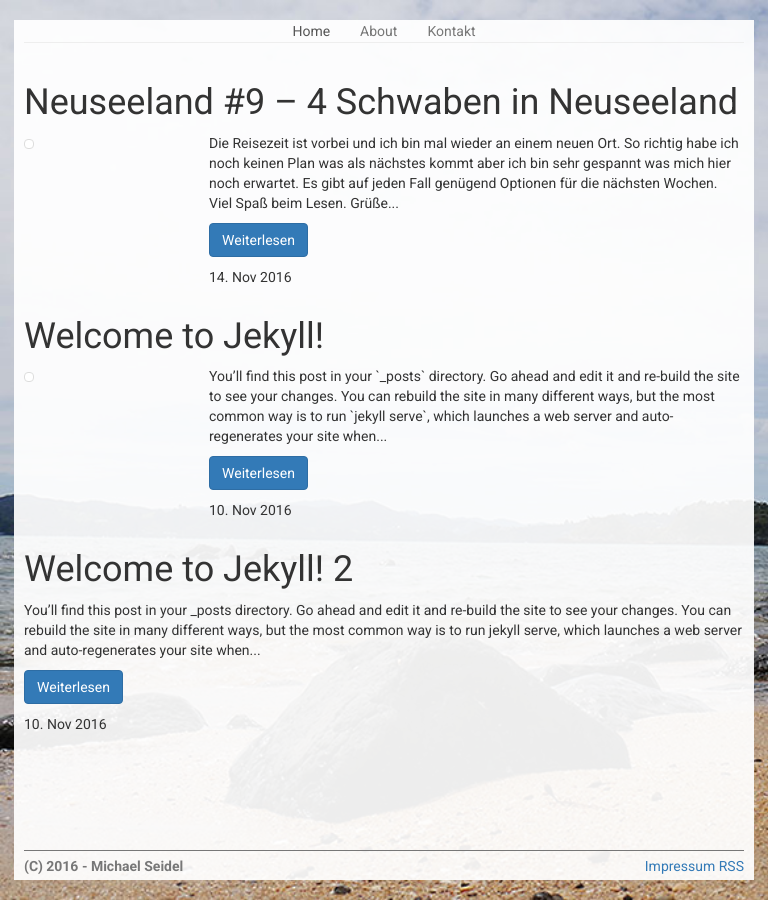
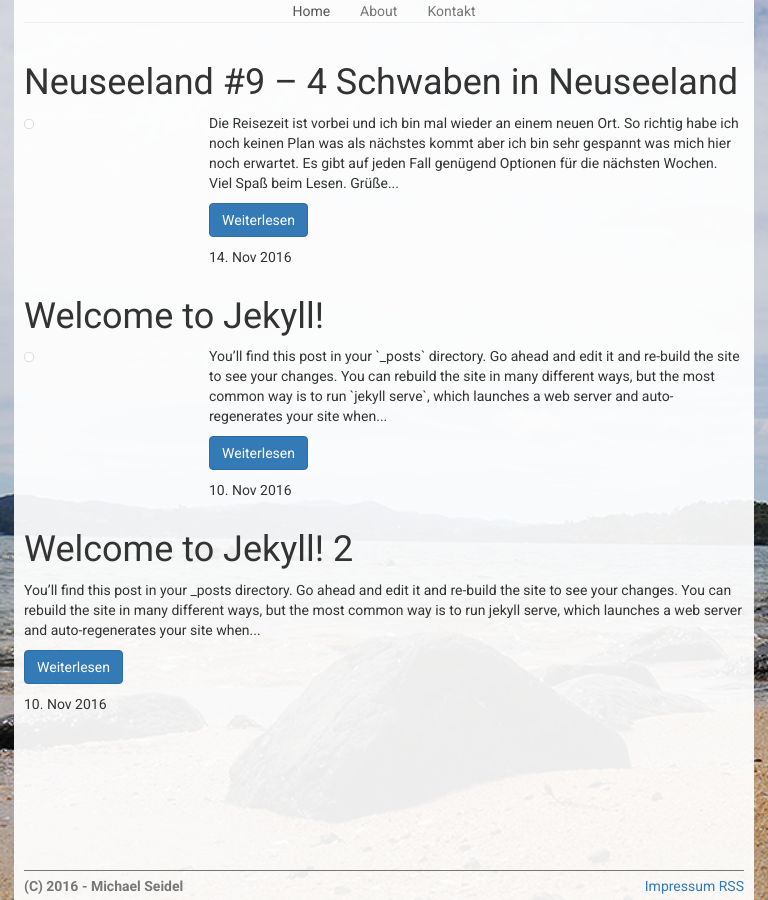
Before and after one commit to Seidel-Michael/Jekyll-Travel-Blog, a Jekyll site: the page built from index.md, in a window 768 px wide. Built offline with Jekyll 4.4.1, drawn with Linux system fonts in a browser that asks for light colours.

Commit message:
Disabled body margin on small devices

```diff
--- a/_sass/_custom.scss
+++ b/_sass/_custom.scss
@@ -8,9 +8,22 @@ html, body {
     height: 100%;
 }
 
-body{
-    padding-bottom: $footer-height+$container-margin;
-    padding-top: 20px;
+@media (min-width: 768px) {
+
+    body{
+        padding-bottom: $footer-height+$container-margin;
+        padding-top: 20px;
+    }
+
+}
+
+@media (max-width: 768px) {
+
+    body{
+        padding-bottom: $footer-height;
+        padding-top: 0px;
+    }
+
 }
 
 .main-container {
```
